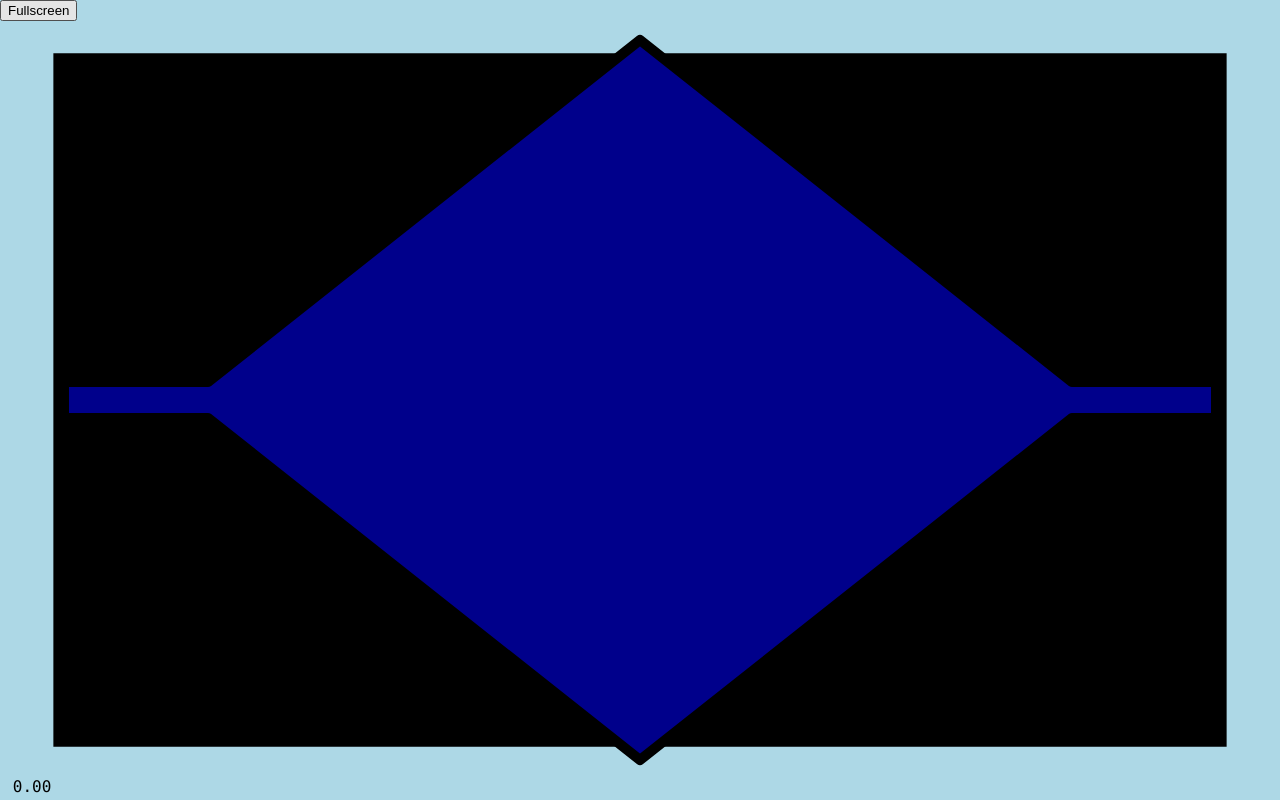
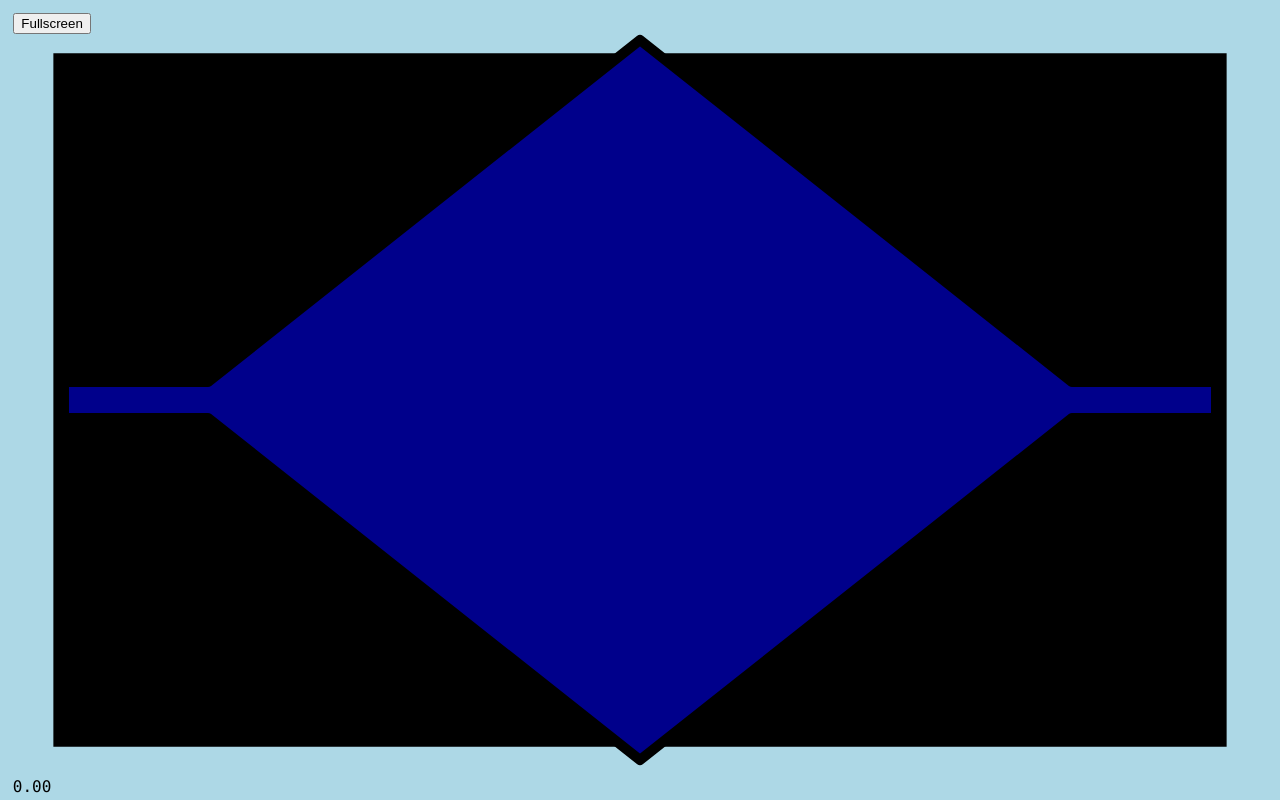
Before and after one commit to stylpe/tmphonepad, a plain HTML site: page wwwroot/index.html in a window 1280 px wide. Drawn offline with Linux system fonts and the light colour scheme.

Commit message:
Minor css touchup

```diff
--- a/wwwroot/style.css
+++ b/wwwroot/style.css
@@ -4,6 +4,7 @@
 }
 
 html {
+  font-family: "Lucida Console", Courier, monospace;
   font-size: 14px;
   position: relative;
   min-height: 100%;
@@ -19,11 +20,10 @@ body { margin: 0; padding: 0; }
 
 svg, svg * {
   touch-action: none;
-  font-family: "Lucida Console", Courier, monospace;
 }
 
 #fullscreen {
   position: absolute;
-  top: 0;
-  left: 0;
+  top: 1em;
+  left: 1em;
 }
```
